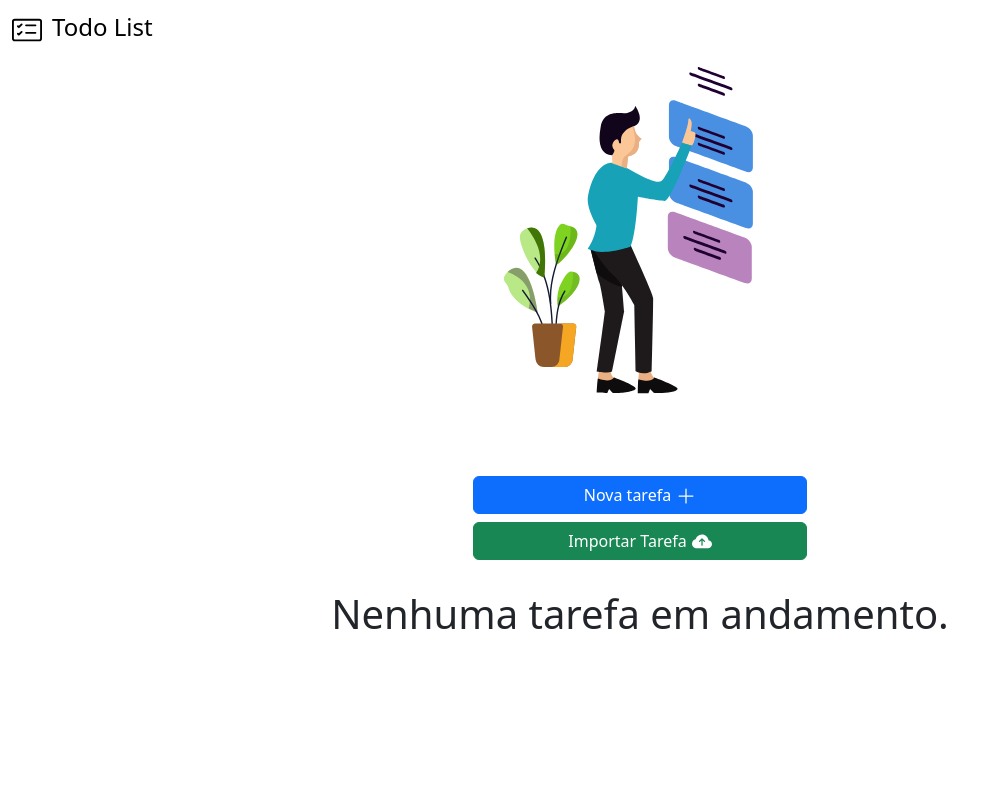
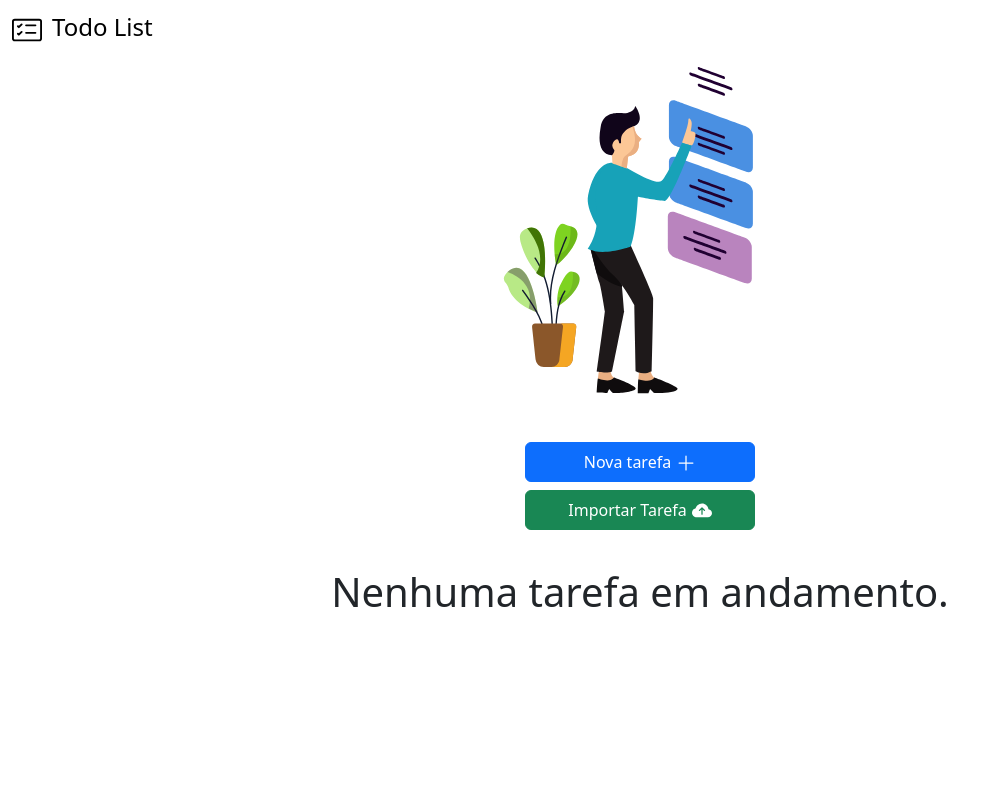
Before and after one commit to geanderson-062/Todo_list, a React (Create React App) app: page / in a window 1280 px wide. Shown: the top 800 px of the page, without its empty margins (0-997 px from the left). Built offline with nearby package versions, Linux system fonts and the light colour scheme.

Commit message:
update front end

```diff
--- a/src/Components/Tasklist.jsx
+++ b/src/Components/Tasklist.jsx
@@ -4,6 +4,7 @@ import Swal from "sweetalert2";
 import ScrollReveal from "scrollreveal";
 import DatePicker from "react-datepicker";
 import "react-datepicker/dist/react-datepicker.css";
+import "../styles/index.css";
 //icon component
 import Iconedit from "./Icon_edit";
 import Icondelete from "./Icon_delete";
@@ -410,22 +411,22 @@ export default function Search() {
 
   return (
     <div className="container">
-      <div className="d-grid gap-2 col-6 mx-auto" style={{ marginTop: 50 }}>
+      <div className="row">
+        <div className="col-12 col-md-6 mx-auto mt-3">
+          <div className="d-flex flex-column align-items-center">
             <button
               type="button"
-          className="btn btn-primary"
+              className="btn btn-primary btn-custom-size mb-2 scroll-reveal"
               data-bs-toggle="modal"
               data-bs-target="#staticBackdrop"
-          style={{ marginLeft: "20%", marginRight: "20%" }}
             >
               Nova tarefa
               <Iconadd />
             </button>
             <button
               type="button"
-          className="btn btn-success"
+              className="btn btn-success btn-custom-size mb-2 scroll-reveal"
               onClick={importarTarefas}
-          style={{ marginLeft: "20%", marginRight: "20%" }}
             >
               Importar Tarefa
               <Iconimport />
@@ -433,10 +434,9 @@ export default function Search() {
             {showExportButton && (
               <button
                 type="button"
-            className="btn btn-success"
+                className="btn btn-success btn-custom-size mb-2 d-md-block scroll-reveal"
                 data-bs-toggle="modal"
                 data-bs-target="#Exportar"
-            style={{ marginLeft: "20%", marginRight: "20%" }}
               >
                 Exportar Tarefa
                 <Iconexport />
@@ -445,8 +445,7 @@ export default function Search() {
             {showDeleteAllButton && (
               <button
                 type="button"
-            className="btn btn-danger"
-            style={{ marginLeft: "20%", marginRight: "20%" }}
+                className="btn btn-danger btn-custom-size scroll-reveal"
                 onClick={excluirTodasAsTarefas}
               >
                 Excluir Todas as Tarefas
@@ -454,6 +453,9 @@ export default function Search() {
               </button>
             )}
           </div>
+        </div>
+      </div>
+
       {showTaskCont && (
         <h4 className="fs-4 text-center" style={{ marginTop: 20 }}>
           Total de Tarefas ativas: {contarTarefas()}
--- a/src/styles/index.css
+++ b/src/styles/index.css
@@ -5,3 +5,9 @@ a{text-decoration: none;}
 .colorPrimary{
     background-color: #fff;
 }
+
+.btn-custom-size {
+  width: 230px; /* Ajuste o tamanho da largura desejado aqui */
+  height: 40px; /* Ajuste o tamanho da altura desejado aqui */
+  font-size: 16px; /* Ajuste o tamanho da fonte, se necessário */
+}
```
Lines whose indentation alone changed are shown as unchanged.
